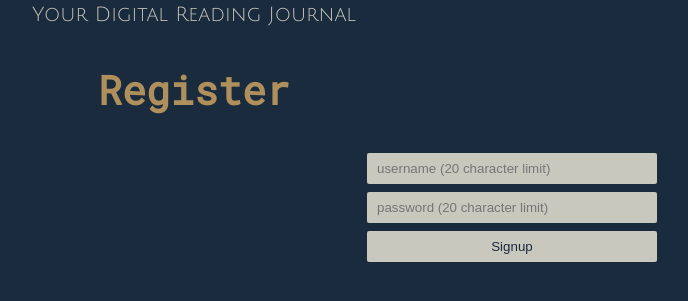
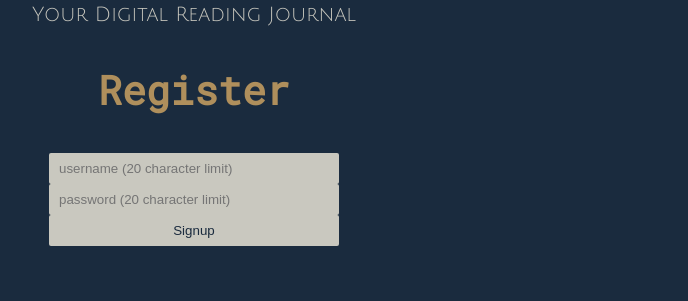
Before and after one commit to StephenHuang17253/aurora, a Flask app: page /signup in a window 1280 px wide. Shown: the part 220-521 px from the top of the page, without its empty margins (446-1134 px from the left). Run offline with Flask 2, Linux system fonts and the light colour scheme.

Commit message:
0.17 - Add margin: auto to input in css

```diff
--- a/static/styles.css
+++ b/static/styles.css
@@ -96,7 +96,7 @@ input {
     color: var(--bg-color);
     display: block;
     box-sizing: border-box;
-    margin: 8px 775px;
+    margin: auto;
     width: 290px;
 }
 input:focus {
```
